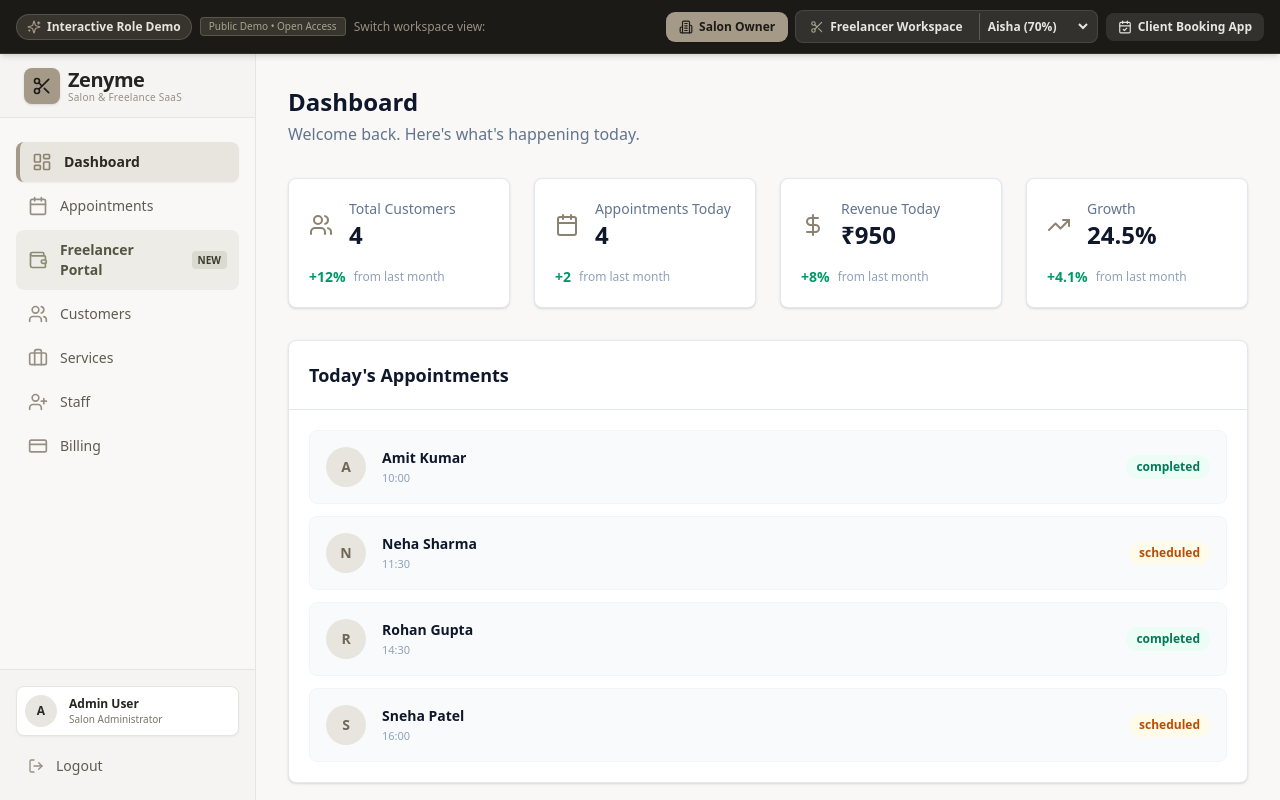
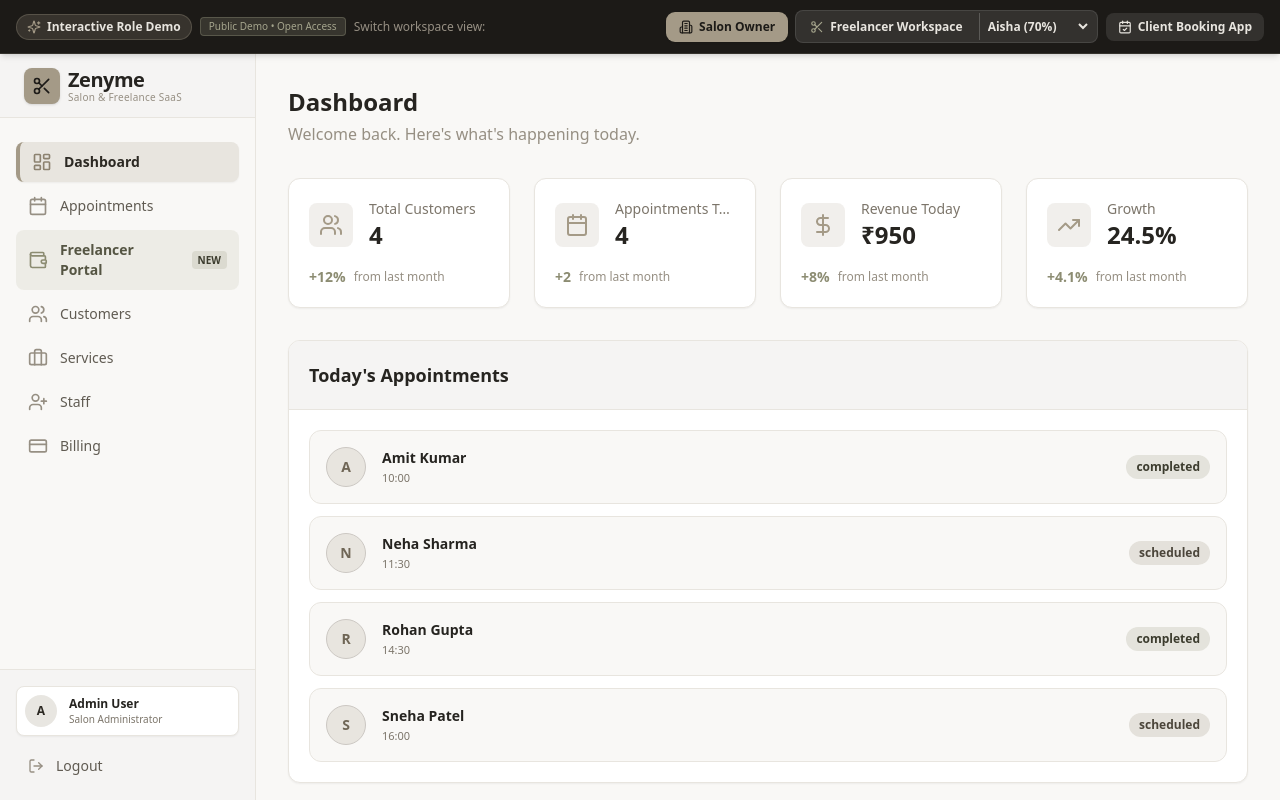
Before and after one commit to yogendraCes/SaloonApp, a Next.js app: page /dashboard in a window 1280 px wide. Built offline with nearby package versions, Linux system fonts and the light colour scheme.

Commit message:
fix(theme): eliminate remaining blue slate/indigo palette aliases in globals.css and dashboard

```diff
--- a/src/app/(app)/dashboard/page.tsx
+++ b/src/app/(app)/dashboard/page.tsx
@@ -32,33 +32,33 @@ export default function DashboardPage() {
 
       <div className="grid grid-cols-1 gap-6 sm:grid-cols-2 lg:grid-cols-4 mb-8">
         {stats.map((item) => (
-          <div key={item.name} className="bg-white overflow-hidden shadow-sm rounded-lg border border-slate-200 p-5">
+          <div key={item.name} className="bg-white overflow-hidden shadow-xs rounded-xl border border-[#E8E5DF] p-5">
             <div className="flex items-center">
-              <div className="flex-shrink-0">
-                <item.icon className="h-6 w-6 text-indigo-600" aria-hidden="true" />
+              <div className="flex-shrink-0 p-2.5 rounded-lg bg-[#E8E5DF]/60">
+                <item.icon className="h-6 w-6 text-[#A49A87]" aria-hidden="true" />
               </div>
               <div className="ml-4 w-0 flex-1">
                 <dl>
-                  <dt className="text-sm font-medium text-slate-500 truncate">{item.name}</dt>
+                  <dt className="text-sm font-medium text-[#7C756A] truncate">{item.name}</dt>
                   <dd>
-                    <div className="text-2xl font-bold text-slate-900">{item.value}</div>
+                    <div className="text-2xl font-bold text-[#262420]">{item.value}</div>
                   </dd>
                 </dl>
               </div>
             </div>
             <div className="mt-4 flex items-center">
-              <span className={`text-sm font-semibold ${item.changeType === 'positive' ? 'text-emerald-600' : 'text-rose-600'}`}>
+              <span className="text-sm font-semibold text-[#8C8C72]">
                 {item.change}
               </span>
-              <span className="text-xs text-slate-400 ml-2">from last month</span>
+              <span className="text-xs text-[#968F83] ml-2">from last month</span>
             </div>
           </div>
         ))}
       </div>
 
-      <div className="bg-white shadow-sm rounded-lg border border-slate-200 overflow-hidden">
-        <div className="p-5 border-b border-slate-200">
-          <h2 className="text-lg font-bold text-slate-900">Today&apos;s Appointments</h2>
+      <div className="bg-white shadow-xs rounded-xl border border-[#E8E5DF] overflow-hidden">
+        <div className="p-5 border-b border-[#E8E5DF] bg-[#F5F4F3]">
+          <h2 className="text-lg font-bold text-[#262420]">Today&apos;s Appointments</h2>
         </div>
         <div className="p-5">
           {todayAppointments.length > 0 ? (
@@ -66,18 +66,19 @@ export default function DashboardPage() {
               {todayAppointments.map((app) => {
                 const customer = customers.find(c => c.id === app.customerId);
                 return (
-                  <div key={app.id} className="flex items-center justify-between p-4 bg-slate-50 rounded-lg border border-slate-100 hover:border-slate-200 transition-colors">
+                  <div key={app.id} className="flex items-center justify-between p-4 bg-[#F9F8F6] rounded-xl border border-[#E8E5DF] hover:border-[#CCC8C3] transition-colors">
                     <div className="flex items-center gap-4">
-                      <div className="w-10 h-10 bg-indigo-50 rounded-full flex items-center justify-center text-indigo-700 font-bold text-sm">
+                      <div className="w-10 h-10 bg-[#E8E5DF] rounded-full flex items-center justify-center text-[#6F6656] font-bold text-sm border border-[#CCC8C3]">
                         {customer?.name.charAt(0)}
                       </div>
                       <div>
-                        <p className="text-sm font-semibold text-slate-900">{customer?.name}</p>
-                        <p className="text-[11px] text-slate-400 mt-0.5">{app.startTime}</p>
+                        <p className="text-sm font-semibold text-[#262420]">{customer?.name}</p>
+                        <p className="text-[11px] text-[#7C756A] mt-0.5">{app.startTime}</p>
                       </div>
                     </div>
-                    <div className={`px-2.5 py-1 text-xs font-semibold rounded-full ${app.status === 'completed' ? 'bg-emerald-50 text-emerald-700' : 'bg-amber-50 text-amber-700'
-                      }`}>
+                    <div className={`px-2.5 py-1 text-xs font-semibold rounded-full ${
+                      app.status === 'completed' ? 'bg-[#A5A58D]/25 text-[#3C3C2E]' : 'bg-[#A49A87]/25 text-[#4B453A]'
+                    }`}>
                       {app.status}
                     </div>
                   </div>
@@ -85,7 +86,7 @@ export default function DashboardPage() {
               })}
             </div>
           ) : (
-            <p className="text-slate-500 text-sm py-4">No appointments scheduled for today.</p>
+            <p className="text-[#968F83] text-sm py-4">No appointments scheduled for today.</p>
           )}
         </div>
       </div>
--- a/src/app/globals.css
+++ b/src/app/globals.css
@@ -3,13 +3,18 @@
 @theme {
   --font-sans: var(--font-inter), ui-sans-serif, system-ui, sans-serif, "Apple Color Emoji", "Segoe UI Emoji", "Segoe UI Symbol", "Noto Color Emoji";
 
-  /* Requested Warm Palette: #A49A87, #A5A58D, #968F83, #E8E5DF */
+  /* ── User-Specified Warm Palette ──
+     #A49A87 (Warm Taupe)
+     #A5A58D (Warm Sage)
+     #968F83 (Warm Stone Gray)
+     #E8E5DF (Warm Off-White / Soft Cream)
+  */
   --color-warm-50: #F9F8F6;
-  --color-warm-100: #E8E5DF; /* requested #E8E5DF */
+  --color-warm-100: #E8E5DF; /* #E8E5DF */
   --color-warm-200: #D8D3C8;
   --color-warm-300: #C2B8A8;
   --color-warm-400: #B3A794;
-  --color-warm-500: #A49A87; /* requested #A49A87 */
+  --color-warm-500: #A49A87; /* #A49A87 */
   --color-warm-600: #8C8270;
   --color-warm-700: #6F6656;
   --color-warm-800: #4B453A;
@@ -19,7 +24,7 @@
   --color-sage-100: #F4F4F0;
   --color-sage-200: #E4E4D9;
   --color-sage-300: #C7C7B2;
-  --color-sage-400: #A5A58D; /* requested #A5A58D */
+  --color-sage-400: #A5A58D; /* #A5A58D */
   --color-sage-500: #8C8C72;
   --color-sage-600: #71715A;
   --color-sage-700: #555543;
@@ -29,25 +34,81 @@
   --color-stone-200: #E6E4E1;
   --color-stone-300: #CCC8C3;
   --color-stone-400: #B3ADA6;
-  --color-stone-500: #968F83; /* requested #968F83 */
+  --color-stone-500: #968F83; /* #968F83 */
   --color-stone-600: #7C756A;
   --color-stone-700: #605B52;
-  --color-stone-800: #423F39;
+  --color-stone-800: #332F2A;
   --color-stone-900: #262420;
-  --color-stone-950: #1A1916;
+  --color-stone-950: #1C1A17;
 
-  /* Aliases to map legacy color classes seamlessly to the new warm theme */
-  --color-amber-400: #A49A87;
-  --color-amber-500: #A49A87;
+  /* ── 100% Elimination of Blue Tones across default Tailwind Palette Aliases ── */
+  --color-slate-50: #F9F8F6;
+  --color-slate-100: #E8E5DF; /* #E8E5DF */
+  --color-slate-200: #D8D3C8;
+  --color-slate-300: #CCC8C3;
+  --color-slate-400: #B3ADA6;
+  --color-slate-500: #968F83; /* #968F83 */
+  --color-slate-600: #7C756A;
+  --color-slate-700: #605B52;
+  --color-slate-800: #332F2A;
+  --color-slate-900: #262420;
+  --color-slate-950: #1C1A17;
+
+  --color-indigo-50: #F5F4F0;
+  --color-indigo-100: #E8E5DF; /* #E8E5DF */
+  --color-indigo-200: #D8D3C8;
+  --color-indigo-300: #C2B8A8;
+  --color-indigo-400: #B3A794;
+  --color-indigo-500: #A49A87; /* #A49A87 */
+  --color-indigo-600: #A49A87; /* #A49A87 */
+  --color-indigo-700: #8C8270;
+  --color-indigo-800: #6F6656;
+  --color-indigo-900: #4B453A;
+  --color-indigo-950: #1C1A17;
+
+  --color-blue-50: #F4F4F0;
+  --color-blue-100: #E4E4D9;
+  --color-blue-200: #C7C7B2;
+  --color-blue-300: #C7C7B2;
+  --color-blue-400: #A5A58D;
+  --color-blue-500: #A5A58D; /* #A5A58D */
+  --color-blue-600: #8C8C72;
+  --color-blue-700: #71715A;
+  --color-blue-800: #555543;
+  --color-blue-900: #3C3C2E;
+
+  --color-amber-50: #F9F8F6;
+  --color-amber-100: #E8E5DF;
+  --color-amber-200: #D8D3C8;
+  --color-amber-300: #C2B8A8;
+  --color-amber-400: #A49A87; /* #A49A87 */
+  --color-amber-500: #A49A87; /* #A49A87 */
   --color-amber-600: #8C8270;
-  --color-amber-300: #C2B8A8;
-  --color-amber-200: #D8D3C8;
-  --color-amber-100: #E8E5DF;
+  --color-amber-700: #6F6656;
+  --color-amber-800: #4B453A;
 
-  --color-indigo-600: #8C8270;
-  --color-indigo-700: #6F6656;
-  --color-indigo-50: #E8E5DF;
-  --color-indigo-100: #D8D3C8;
+  --color-gray-50: #F9F8F6;
+  --color-gray-100: #E8E5DF;
+  --color-gray-200: #D8D3C8;
+  --color-gray-300: #CCC8C3;
+  --color-gray-400: #B3ADA6;
+  --color-gray-500: #968F83;
+  --color-gray-600: #7C756A;
+  --color-gray-700: #605B52;
+  --color-gray-800: #332F2A;
+  --color-gray-900: #262420;
+
+  --color-zinc-50: #F9F8F6;
+  --color-zinc-100: #E8E5DF;
+  --color-zinc-200: #D8D3C8;
+  --color-zinc-300: #CCC8C3;
+  --color-zinc-400: #B3ADA6;
+  --color-zinc-500: #968F83;
+  --color-zinc-600: #7C756A;
+  --color-zinc-700: #605B52;
+  --color-zinc-800: #332F2A;
+  --color-zinc-900: #262420;
+  --color-zinc-950: #1C1A17;
 }
 
 @layer base {
```
